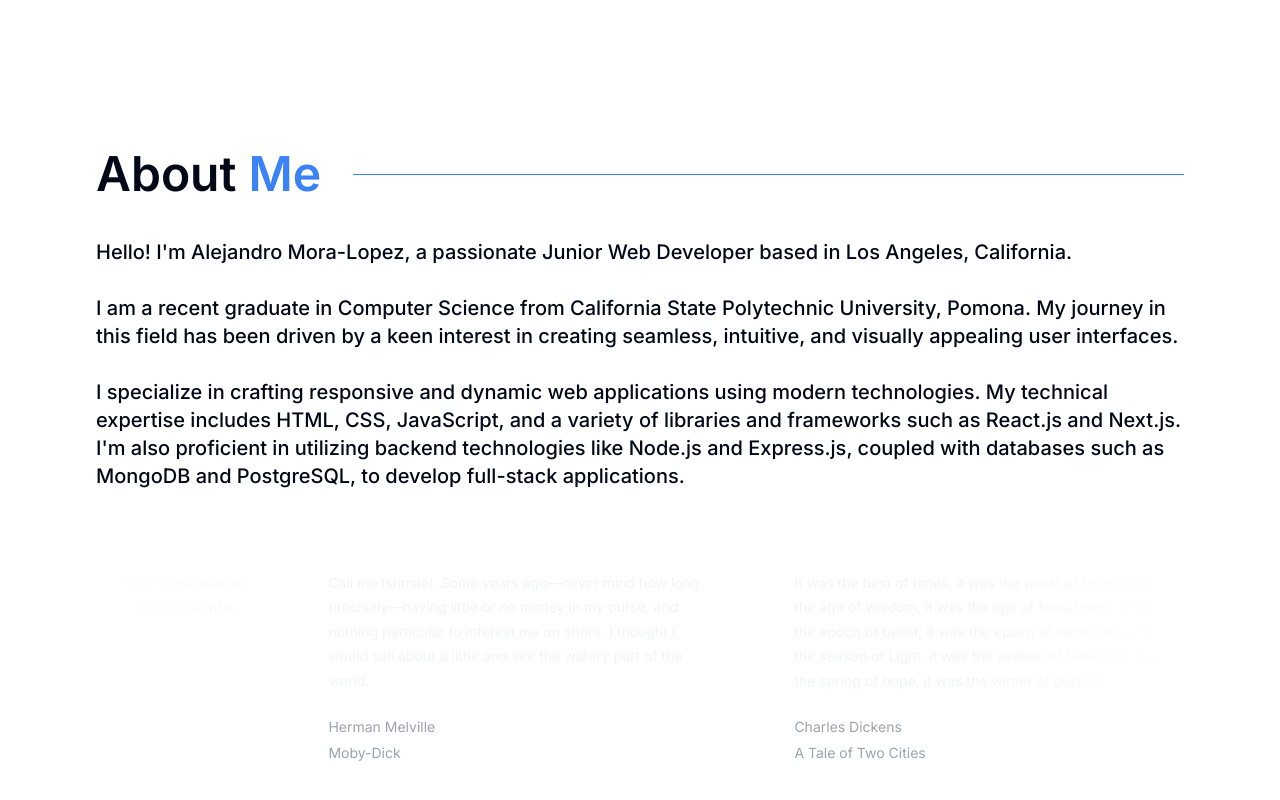
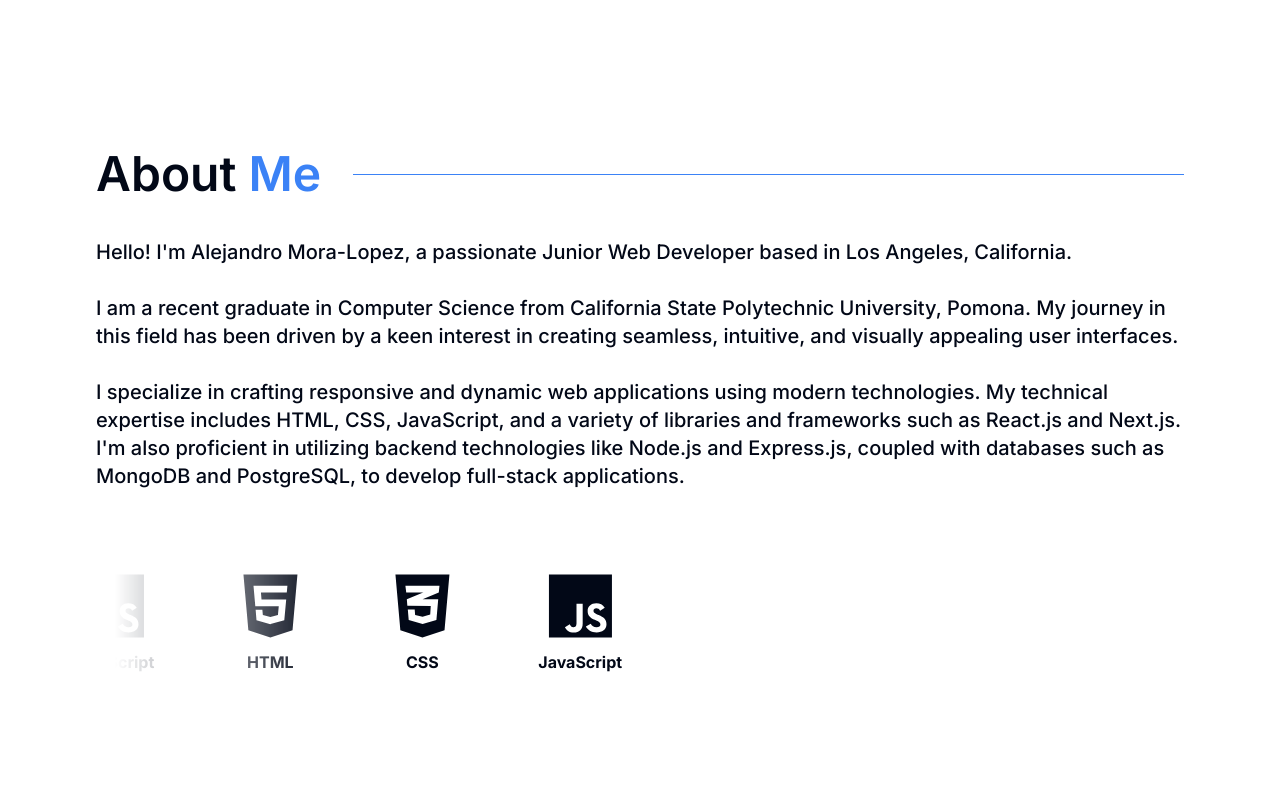
Before and after one commit to amora7741/PortfolioV2, a Next.js app: page / in a window 1280 px wide. Shown: the part 754-1554 px from the top of the page. After the commit the page ends 1532 px from the top, so only its background shows below. Built offline with nearby package versions, Linux system fonts and the light colour scheme.

Commit message:
Show tech stack icons in about me

```diff
--- a/src/components/AboutMe.tsx
+++ b/src/components/AboutMe.tsx
@@ -1,48 +1,17 @@
 import { InfiniteMovingCards } from './ui/infinite-scroll';
-
-const testimonials = [
-  {
-    quote:
-      'It was the best of times, it was the worst of times, it was the age of wisdom, it was the age of foolishness, it was the epoch of belief, it was the epoch of incredulity, it was the season of Light, it was the season of Darkness, it was the spring of hope, it was the winter of despair.',
-    name: 'Charles Dickens',
-    title: 'A Tale of Two Cities',
-  },
-  {
-    quote:
-      "To be, or not to be, that is the question: Whether 'tis nobler in the mind to suffer The slings and arrows of outrageous fortune, Or to take Arms against a Sea of troubles, And by opposing end them: to die, to sleep.",
-    name: 'William Shakespeare',
-    title: 'Hamlet',
-  },
-  {
-    quote: 'All that we see or seem is but a dream within a dream.',
-    name: 'Edgar Allan Poe',
-    title: 'A Dream Within a Dream',
-  },
-  {
-    quote:
-      'It is a truth universally acknowledged, that a single man in possession of a good fortune, must be in want of a wife.',
-    name: 'Jane Austen',
-    title: 'Pride and Prejudice',
-  },
-  {
-    quote:
-      'Call me Ishmael. Some years ago—never mind how long precisely—having little or no money in my purse, and nothing particular to interest me on shore, I thought I would sail about a little and see the watery part of the world.',
-    name: 'Herman Melville',
-    title: 'Moby-Dick',
-  },
-];
+import { scrollerItems } from '@/data';
 
 const AboutMe = () => {
   return (
     <section id='about' className='py-16'>
-      <div className='flex flex-col gap-10 w-full max-w-6xl px-8'>
-        <div className='flex items-center gap-8'>
+      <div className='flex flex-col gap-10 w-full max-w-6xl'>
+        <div className='flex items-center gap-8 px-8 2xl:p-0'>
           <h1 className='text-4xl sm:text-5xl font-semibold'>
             About <span className='text-blue-500 dark:text-blue-300'>Me</span>
           </h1>
           <hr className='border-t-[1px] flex-1 border-blue-500 dark:border-blue-300 hidden md:block' />
         </div>
-        <p className='md:text-xl font-medium '>
+        <p className='md:text-xl text-lg font-medium px-8'>
           Hello! I&apos;m Alejandro Mora-Lopez, a passionate Junior Web
           Developer based in Los Angeles, California. <br /> <br /> I am a
           recent graduate in Computer Science from California State Polytechnic
@@ -56,7 +25,12 @@ const AboutMe = () => {
           with databases such as MongoDB and PostgreSQL, to develop full-stack
           applications.
         </p>
-        <InfiniteMovingCards items={testimonials} direction='right' />
+        <InfiniteMovingCards
+          items={scrollerItems}
+          direction='right'
+          speed='fast'
+          className='self-center'
+        />
       </div>
     </section>
   );
--- a/src/components/ui/infinite-scroll.tsx
+++ b/src/components/ui/infinite-scroll.tsx
@@ -11,9 +11,8 @@ export const InfiniteMovingCards = ({
   className,
 }: {
   items: {
-    quote: string;
-    name: string;
-    title: string;
+    icon: React.ReactNode;
+    text: string;
   }[];
   direction?: 'left' | 'right';
   speed?: 'fast' | 'normal' | 'slow';
@@ -73,7 +72,7 @@ export const InfiniteMovingCards = ({
     <div
       ref={containerRef}
       className={cn(
-        'scroller relative z-20  max-w-7xl overflow-hidden  [mask-image:linear-gradient(to_right,transparent,white_20%,white_80%,transparent)]',
+        'scroller relative z-20 max-w-[1050px] w-screen overflow-hidden  [mask-image:linear-gradient(to_right,transparent,white_20%,white_80%,transparent)]',
         className
       )}
     >
@@ -85,30 +84,15 @@ export const InfiniteMovingCards = ({
           pauseOnHover && 'hover:[animation-play-state:paused]'
         )}
       >
-        {items.map((item, idx) => (
+        {items.map((item) => (
           <li
-            className='w-[350px] max-w-full relative rounded-2xl  flex-shrink-0  px-8 py-6 md:w-[450px]'
-            key={item.name}
+            className='relative rounded-2xl  flex-shrink-0  px-8 py-6'
+            key={item.text}
           >
-            <blockquote>
-              <div
-                aria-hidden='true'
-                className='user-select-none -z-1 pointer-events-none absolute -left-0.5 -top-0.5 h-[calc(100%_+_4px)] w-[calc(100%_+_4px)]'
-              ></div>
-              <span className=' relative z-20 text-sm leading-[1.6] text-gray-100 font-normal'>
-                {item.quote}
-              </span>
-              <div className='relative z-20 mt-6 flex flex-row items-center'>
-                <span className='flex flex-col gap-1'>
-                  <span className=' text-sm leading-[1.6] text-gray-400 font-normal'>
-                    {item.name}
-                  </span>
-                  <span className=' text-sm leading-[1.6] text-gray-400 font-normal'>
-                    {item.title}
-                  </span>
-                </span>
-              </div>
-            </blockquote>
+            <div className='flex flex-col gap-2 items-center'>
+              {item.icon}
+              <p className='font-bold'>{item.text}</p>
+            </div>
           </li>
         ))}
       </ul>
--- a/src/data/index.ts
+++ /dev/null
@@ -1,6 +0,0 @@
-export const navItems = [
-  { name: 'About', link: '#about' },
-  { name: 'Projects', link: '#' },
-  { name: 'Resume', link: '#' },
-  { name: 'Contact', link: '#' },
-];
--- /dev/null
+++ b/src/data/index.tsx
@@ -0,0 +1,17 @@
+import { FaHtml5, FaCss3Alt } from 'react-icons/fa';
+import { IoLogoJavascript } from 'react-icons/io5';
+
+const iconClass = 'w-16 h-auto md:w-[4.5rem]';
+
+export const navItems = [
+  { name: 'About', link: '#about' },
+  { name: 'Projects', link: '#' },
+  { name: 'Resume', link: '#' },
+  { name: 'Contact', link: '#' },
+];
+
+export const scrollerItems = [
+  { icon: <FaHtml5 className={iconClass} />, text: 'HTML' },
+  { icon: <FaCss3Alt className={iconClass} />, text: 'CSS' },
+  { icon: <IoLogoJavascript className={iconClass} />, text: 'JavaScript' },
+];
```
